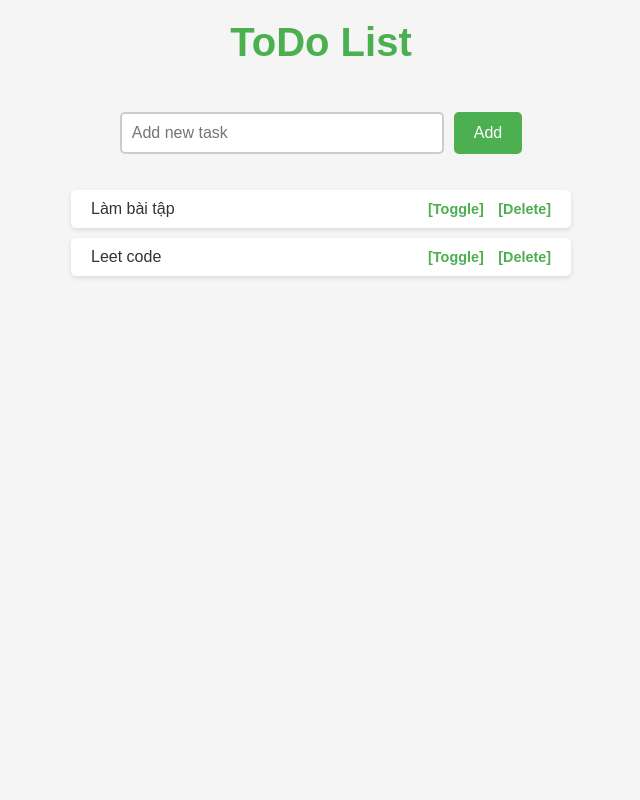
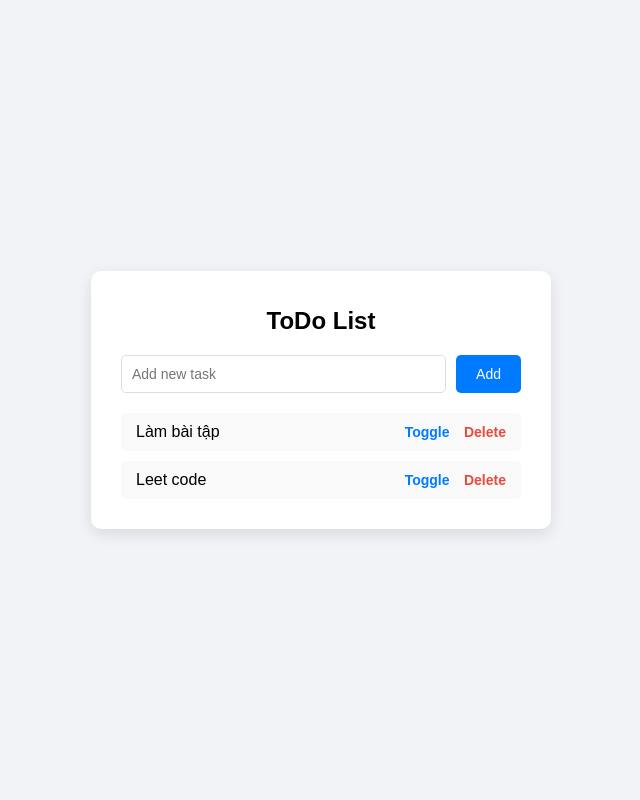
Before and after one commit to nguyenminhvuinfo/todolistapp-django, a Django app: page / in a window 1280 px wide. Shown: the whole page, without its empty margins (319-959 px from the left). Run offline with Django 5.2, Linux system fonts and the light colour scheme; data comes from the database, SQL or seed files in the repository.

Commit message:
Update task_list.html

```diff
--- a/tasks/templates/tasks/task_list.html
+++ b/tasks/templates/tasks/task_list.html
@@ -5,116 +5,132 @@
     <meta name="viewport" content="width=device-width, initial-scale=1.0">
     <title>ToDo List</title>
     <style>
-        /* Toàn bộ body */
+        /* Toàn bộ trang */
         body {
             font-family: Arial, sans-serif;
             margin: 0;
             padding: 0;
             display: flex;
-            flex-direction: column;
+            justify-content: center;
             align-items: center;
-            background-color: #f5f5f5;
-            color: #333;
+            min-height: 100vh;
+            background-color: #f2f3f7;
+        }
+
+        /* Container chính */
+        .todo-container {
+            background-color: #fff;
+            padding: 20px 30px;
+            border-radius: 10px;
+            box-shadow: 0 5px 15px rgba(0, 0, 0, 0.1);
+            width: 400px;
         }
 
         /* Tiêu đề */
-        h1 {
-            margin-top: 20px;
-            font-size: 2.5rem;
-            color: #4CAF50;
+        .todo-container h1 {
+            text-align: center;
+            margin-bottom: 20px;
+            font-size: 24px;
+            font-weight: bold;
+            color: #000;
         }
 
         /* Form thêm task */
-        form {
-            margin: 20px 0;
+        .todo-form {
             display: flex;
             gap: 10px;
+            margin-bottom: 20px;
         }
 
-        input[type="text"] {
+        .todo-form input[type="text"] {
+            flex: 1;
             padding: 10px;
-            border: 2px solid #ccc;
+            border: 1px solid #ddd;
             border-radius: 5px;
-            width: 300px;
-            font-size: 1rem;
+            font-size: 14px;
         }
 
-        button {
+        .todo-form button {
             padding: 10px 20px;
-            background-color: #4CAF50;
-            color: white;
+            background-color: #007bff;
+            color: #fff;
             border: none;
             border-radius: 5px;
-            font-size: 1rem;
+            font-size: 14px;
             cursor: pointer;
             transition: background-color 0.3s ease;
         }
 
-        button:hover {
-            background-color: #45a049;
+        .todo-form button:hover {
+            background-color: #0056b3;
         }
 
-        /* Danh sách */
-        ul {
-            list-style-type: none;
+        /* Danh sách các task */
+        .todo-list {
+            list-style: none;
             padding: 0;
-            width: 100%;
-            max-width: 500px;
+            margin: 0;
         }
 
-        li {
+        .todo-list li {
             display: flex;
             justify-content: space-between;
             align-items: center;
-            background-color: white;
+            background-color: #f9f9f9;
+            padding: 10px 15px;
             margin-bottom: 10px;
-            padding: 10px 20px;
             border-radius: 5px;
-            box-shadow: 0 2px 5px rgba(0, 0, 0, 0.1);
             transition: transform 0.2s ease;
         }
 
-        li:hover {
+        .todo-list li:hover {
             transform: scale(1.02);
         }
 
-        /* Link toggle và delete */
-        a {
+        /* Link Toggle và Delete */
+        .todo-actions a {
             margin-left: 10px;
             text-decoration: none;
-            font-size: 0.9rem;
-            color: #4CAF50;
+            font-size: 14px;
+            color: #007bff;
             font-weight: bold;
-            transition: color 0.2s ease;
+            transition: color 0.3s ease;
         }
 
-        a:hover {
-            color: #388e3c;
+        .todo-actions a:hover {
+            color: #0056b3;
         }
 
-        /* Task đã hoàn thành */
-        li[style*="line-through"] {
-            color: #9e9e9e;
+        .todo-actions .delete {
+            color: #e74c3c;
+        }
+
+        .todo-actions .delete:hover {
+            color: #c0392b;
         }
     </style>
 </head>
 <body>
+    <div class="todo-container">
         <h1>ToDo List</h1>
-    <form method="POST">
+        <form class="todo-form" method="POST">
             {% csrf_token %}
             <input type="text" name="title" placeholder="Add new task">
             <button type="submit">Add</button>
         </form>
-    <ul>
+        <ul class="todo-list">
             {% for task in tasks %}
-        <li style="text-decoration: {% if task.completed %}line-through{% else %}none{% endif %};">
+            <li>
+                <span style="text-decoration: {% if task.completed %}line-through{% else %}none{% endif %};">
                     {{ task.title }}
-            <span>
-                <a href="{% url 'toggle_task' task.id %}">[Toggle]</a>
-                <a href="{% url 'delete_task' task.id %}">[Delete]</a>
                 </span>
+                <div class="todo-actions">
+                    <a href="{% url 'toggle_task' task.id %}">Toggle</a>
+                    <a href="{% url 'delete_task' task.id %}" class="delete">Delete</a>
+                </div>
             </li>
             {% endfor %}
         </ul>
+    </div>
 </body>
 </html>
```
Lines whose indentation alone changed are shown as unchanged.
